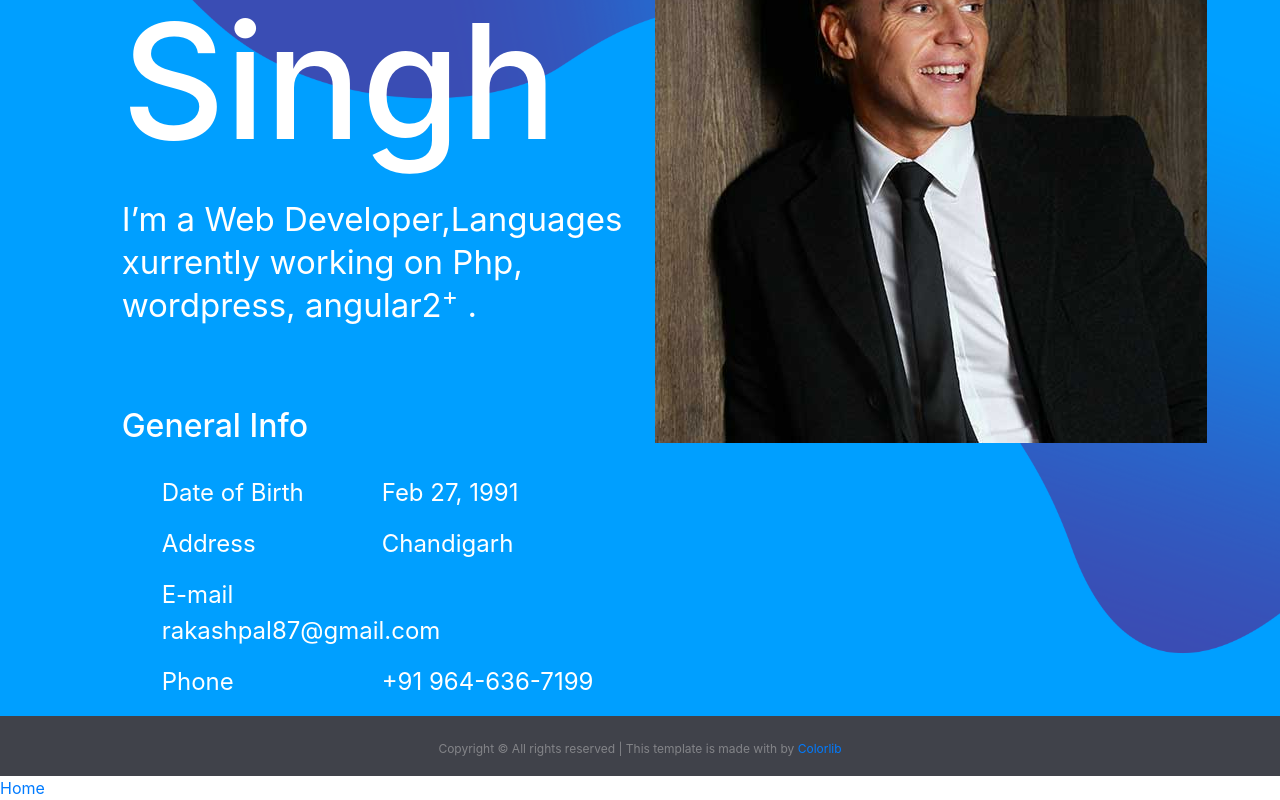
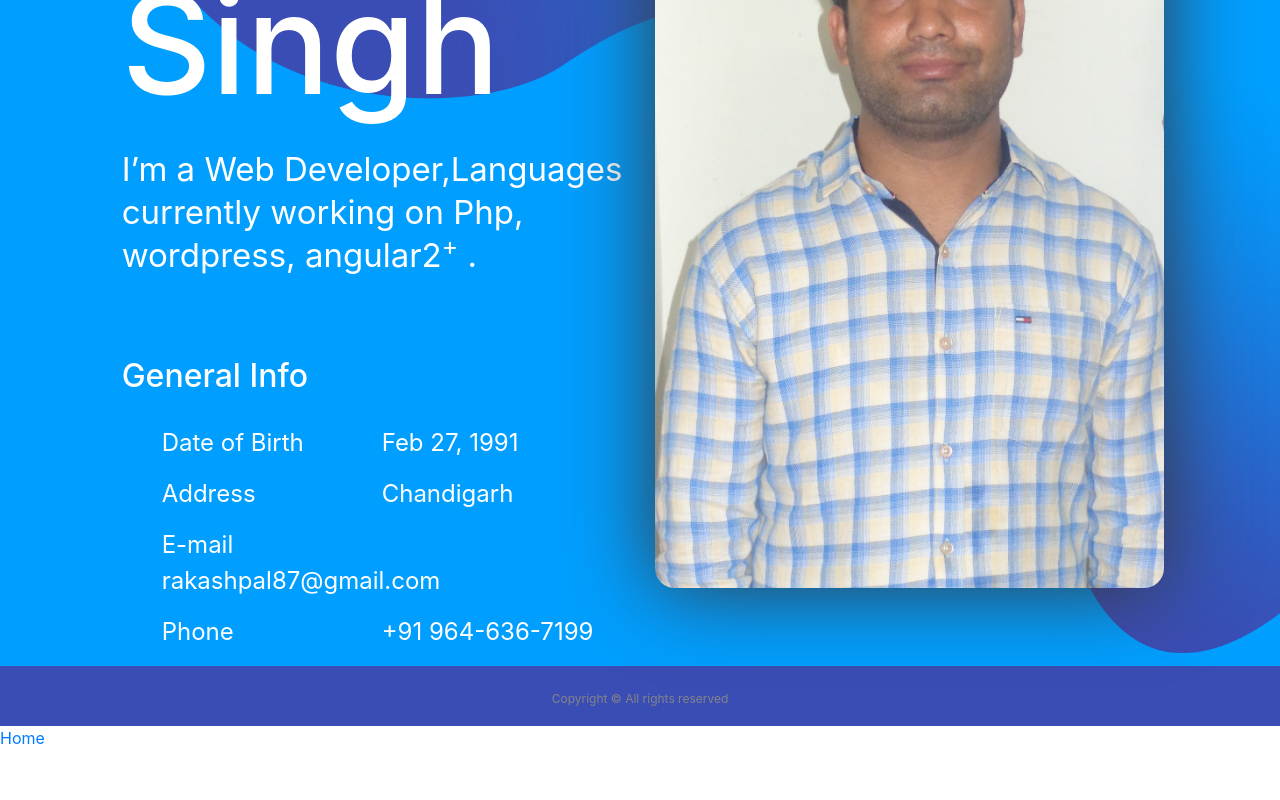
Before and after one commit to rakashpal/Profile, an Angular app: page /home in a window 1280 px wide. Shown: the part 394-1194 px from the top of the page. After the commit the page ends 1144 px from the top, so only its background shows below. Built offline with nearby package versions, Linux system fonts and the light colour scheme.

Commit message:
image add in home page

```diff
--- a/src/app/footer/footer.component.css
+++ b/src/app/footer/footer.component.css
@@ -2,8 +2,9 @@
 	Footer section
 -----------------------*/
 .footer-section {
-	background: #40424a;
+
 	padding: 20px 0;
+	background: #3a4db4;
 }
 
 .copyright {
--- a/src/app/footer/footer.component.html
+++ b/src/app/footer/footer.component.html
@@ -2,7 +2,7 @@
   <footer class="footer-section">
     <div class="container text-center">
       <div class="copyright"><!-- Link back to Colorlib can't be removed. Template is licensed under CC BY 3.0. -->
-Copyright &copy;<script>document.write(new Date().getFullYear());</script> All rights reserved | This template is made with <i class="fa fa-heart-o" aria-hidden="true"></i> by <a href="https://colorlib.com" target="_blank">Colorlib</a>
+Copyright &copy;<script>document.write(new Date().getFullYear());</script> All rights reserved
 <!-- Link back to Colorlib can't be removed. Template is licensed under CC BY 3.0. -->
 </div>
     </div>
--- a/src/app/page/personal-info/personal-info.component.css
+++ b/src/app/page/personal-info/personal-info.component.css
@@ -10,7 +10,7 @@
 }
 
 .hero-text h2 {
-	font-size: 160px;
+	font-size: 139px;
 	line-height: normal;
     margin-bottom: 20px;
     color:white;
@@ -23,9 +23,14 @@
 }
 
 .hero-image {
-	padding-top: 70px;
+	padding-top: 42px;
+
 }
-
+.hero-image  img{
+	width:509px;
+	box-shadow: 0 0 86px #39373b;
+	border-radius:20px;
+}
 .hero-info h2 {
     margin-bottom: 30px;
     color:white
--- a/src/app/page/personal-info/personal-info.component.html
+++ b/src/app/page/personal-info/personal-info.component.html
@@ -7,7 +7,7 @@
             <div class="col-lg-6">
               <div class="hero-text">
                 <h2>Rakashpal Singh</h2>
-                <p>I’m a Web Developer,Languages xurrently working on Php, wordpress, angular2<sup>+</sup> .</p>
+                <p>I’m a Web Developer,Languages currently working on Php, wordpress, angular2<sup>+</sup> .</p>
               </div>
               <div class="hero-info">
                 <h2>General Info</h2>
@@ -21,7 +21,7 @@
             </div>
             <div class="col-lg-6 text-md-center">
               <figure class="hero-image">
-                <img src="./app/page/personal-info/hero-2.jpg" alt="5">
+                <img src="assets/images/me-image.jpg"  alt="5">
               </figure>
             </div>
           </div>
```
Also changed, not shown: src/assets/images/me-image.jpg (added).
